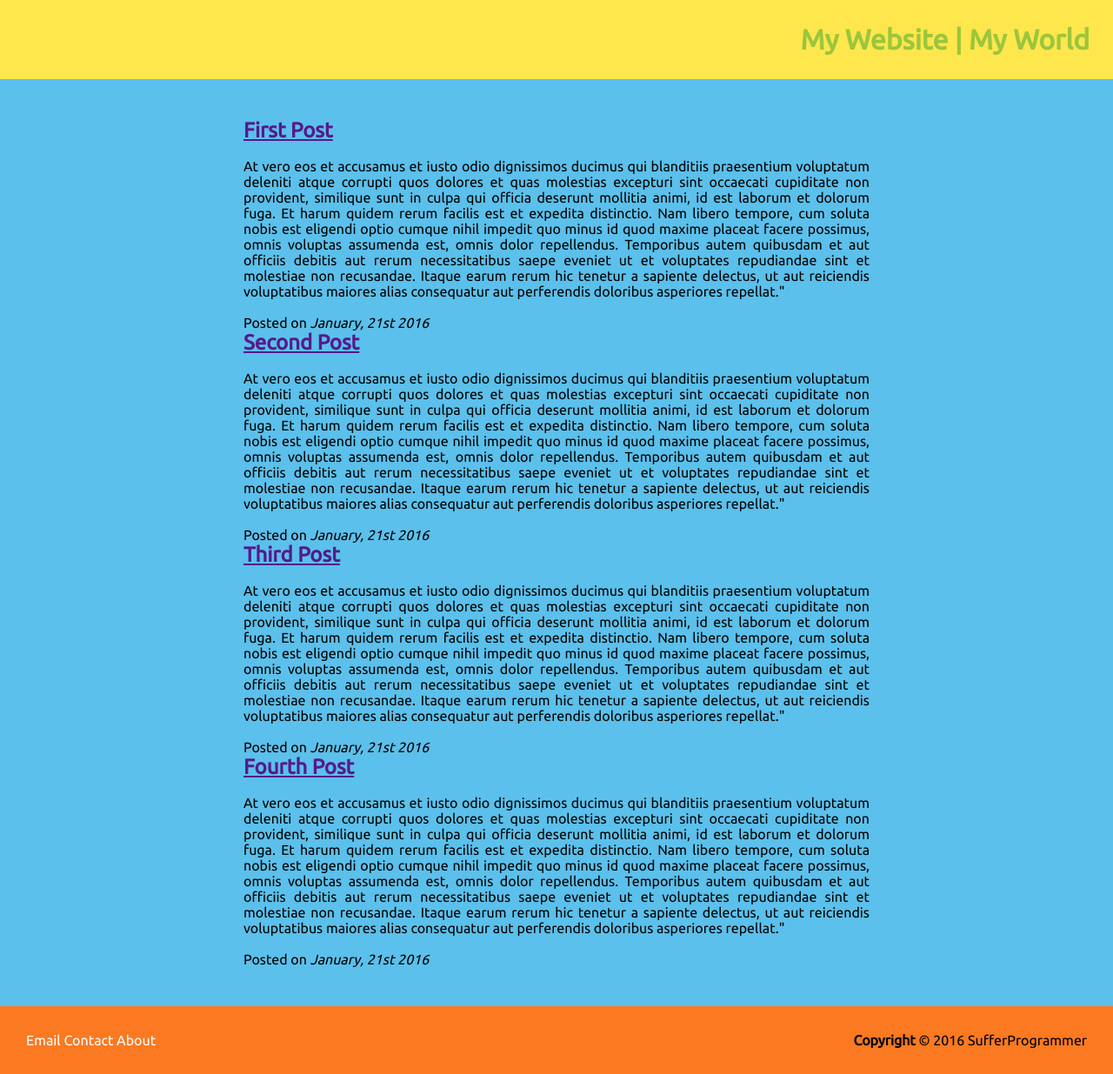
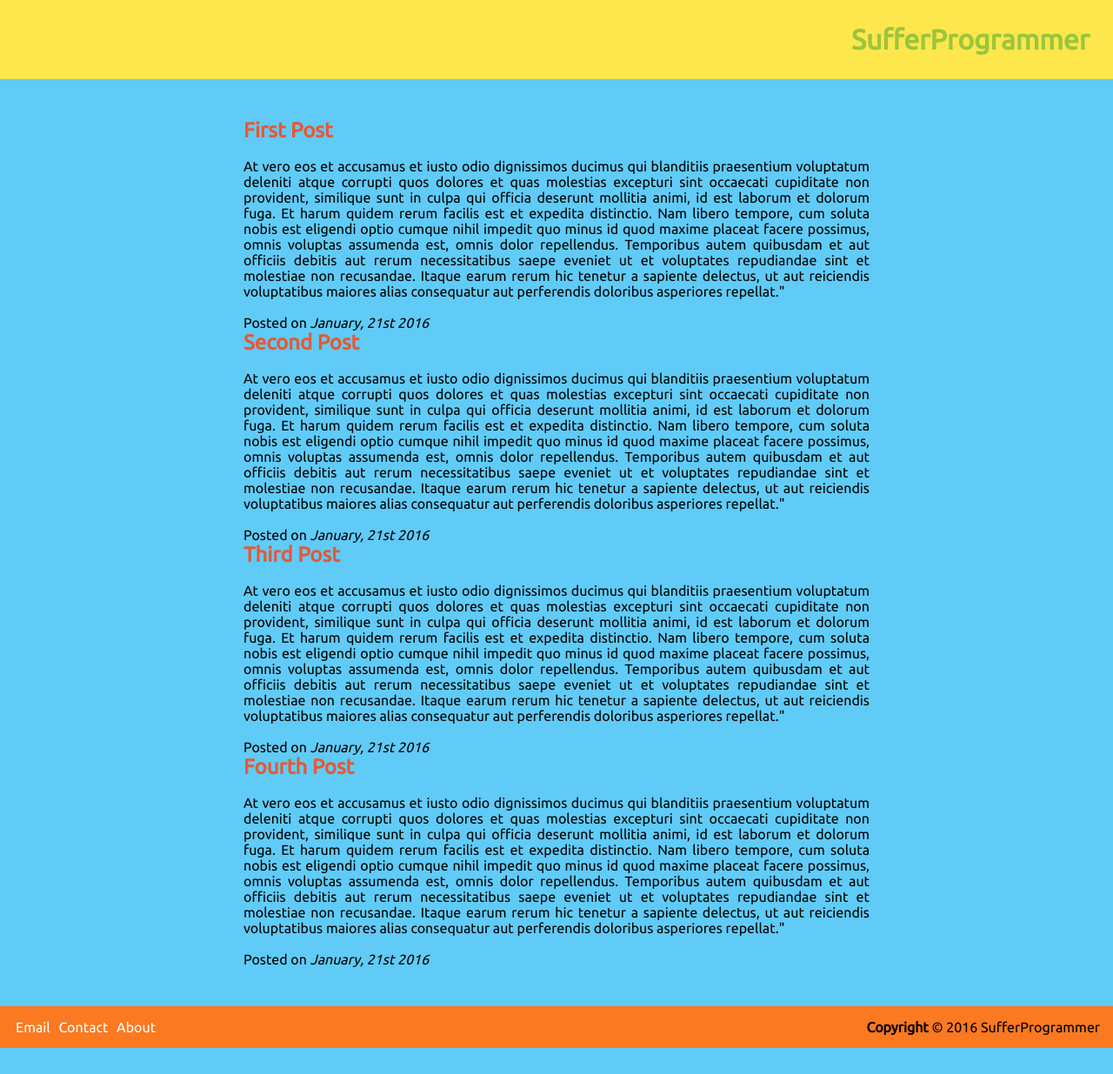
Before and after one commit to SufferProgrammer/Develop, a Django app: page / in a window 1280 px wide. Shown: the whole page at 87% size. After the commit the page ends 1205 px from the top, so only its background shows below. Run offline with Django 3.2, Linux system fonts and the light colour scheme.

Commit message:
Revision HTML + CSS 2

```diff
--- a/website/static/website/style.css
+++ b/website/static/website/style.css
@@ -9,28 +9,44 @@ p{
 }
 
 body{
-    background-color: #5BC0EB;
+    background: #60CBF7;
 }
 
 #header{
     background: #FDE74C;
     padding: 27px;
+}
+
+#header .blog-id{
+    text-align: right;
+    text-decoration: none;
     color: #9BC53D;
-    text-align: right;
+}
+
+#header .blog-id a{
+    text-decoration: none;
+    color: #9BC53D;
 }
 
 #footer{
     background: #FA7921;
-    padding: 30px;
+    padding: 15px;
 }
 
 #footer a{
     text-decoration: none;
     color: white;
+    padding: 0px 3px;
 }
 
 #footer .footer-copyright{
     float: right;
+}
+
+#footer .footer-content{
+    border-bottom: 1.5px solid;
+    padding: 15px;
+    text-align: left;
 }
 
 #wrapper{
@@ -38,3 +54,8 @@ body{
     margin: 0 auto;
     width: 720px;
 }
+
+#main-content h2 a{
+    text-decoration: none;
+    color: #E55934;
+}
--- a/website/templates/website/index.htm
+++ b/website/templates/website/index.htm
@@ -3,15 +3,17 @@
 <head>
     {% load static %}
     <title>
-        My Website | My World
+       SufferProgrammer
     </title>
     <link href='https://fonts.googleapis.com/css?family=Ubuntu' rel='stylesheet' type='text/css'>
     <link rel="stylesheet" href="{% static 'website/style.css' %}">
 </head>
 <body>
     <div id="header">
-        <h1>
-            My Website | My World
+        <h1 class="blog-id">
+            <a href="">
+                SufferProgrammer
+            </a>
         </h1>
     </div>
     <div id="wrapper">
@@ -96,7 +98,7 @@
     </div>
     <div id="footer">
         <a href="mailto:oniioniichan@gmail.com">Email</a>
-        <a href="telp:+6281351934558">Contact</a>
+        <a href="telp:081351934558">Contact</a>
         <a href="https://sufferprogrammer.github.io/cv">About</a>
         <div class="footer-copyright">
             <strong>Copyright</strong> &copy; 2016 SufferProgrammer
```
